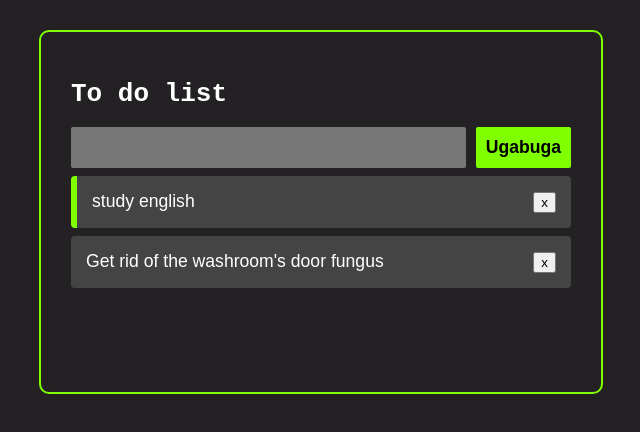
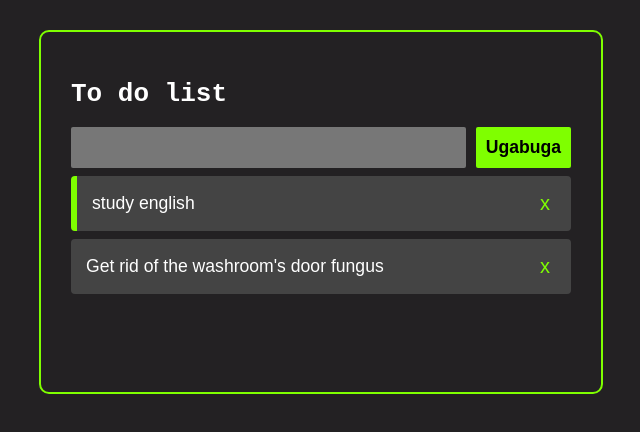
Before and after one commit to Marco-Antonio-Furtado/lista-react, a React (Create React App) app: page / in a window 1280 px wide. Shown: the top 432 px of the page, without its empty margins (319-959 px from the left). Built offline with nearby package versions, Linux system fonts and the light colour scheme.

Commit message:
estilizando o botão de deletar

```diff
--- a/src/styles/task.css
+++ b/src/styles/task.css
@@ -9,7 +9,17 @@
     font-family: sans-serif;
     font-size: 1.1em;
     padding: 15px;
-    cursor: pointer;
-
 
 }
+
+.task-title{
+    cursor: pointer;
+}
+
+.btn-deletar{
+    border: none;
+    background-color: #444;
+    color: chartreuse;
+    font-size: 20px;
+    cursor: pointer;
+}
```
